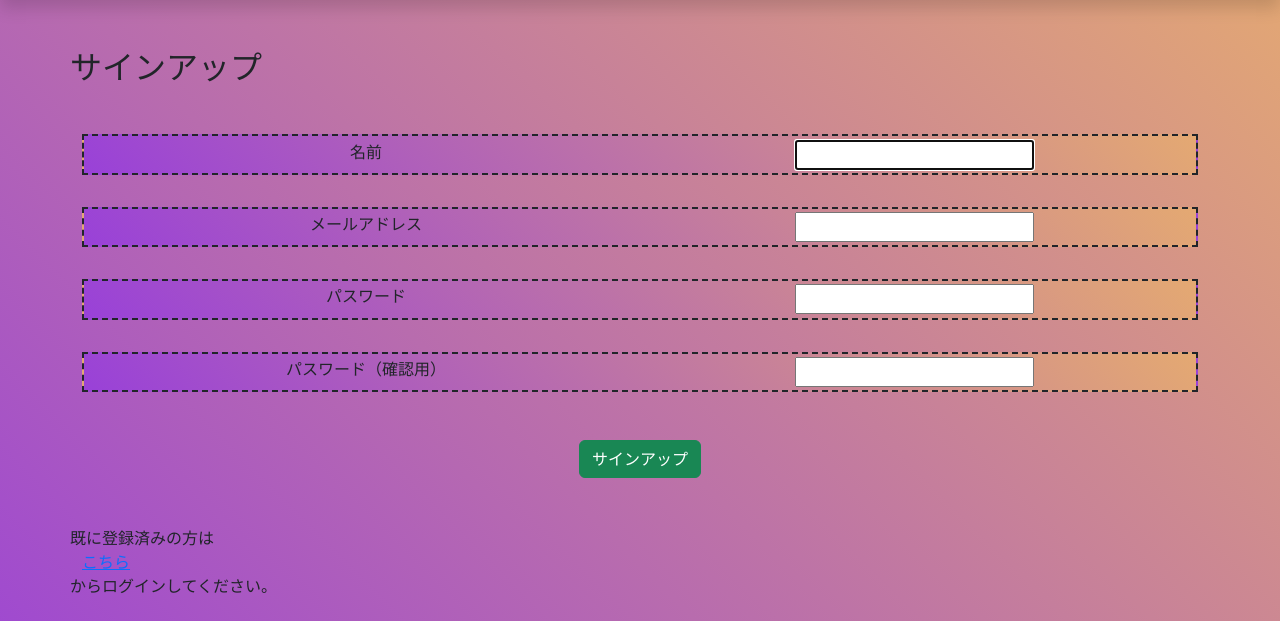
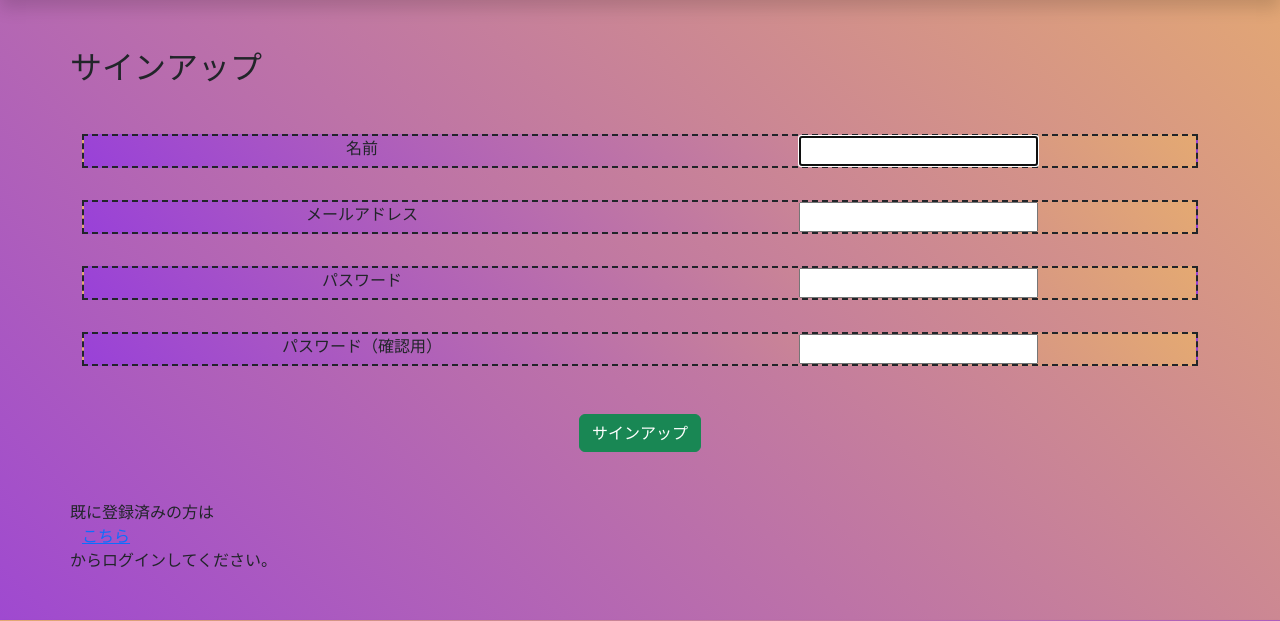
Before and after one commit to 20creamy21/Gamers, a Rails app: page /users/sign_up in a window 1280 px wide. Shown: the part 56-677 px from the top of the page. Run offline with Rails 7, Linux system fonts and the light colour scheme; style sheets or scripts are compiled from the project's sources; some libraries are stand-ins or nearby versions.

Commit message:
[Delete] 不要なCSSの削除

```diff
--- a/app/assets/stylesheets/application.scss
+++ b/app/assets/stylesheets/application.scss
@@ -22,7 +22,6 @@
 }
 
 .box15 {
-    padding: 0.2em 0.5em;
     margin: 2em 0;
     background: linear-gradient(-135deg, #E4A972, #9941D8) ;
     border: dashed 2px;
```
